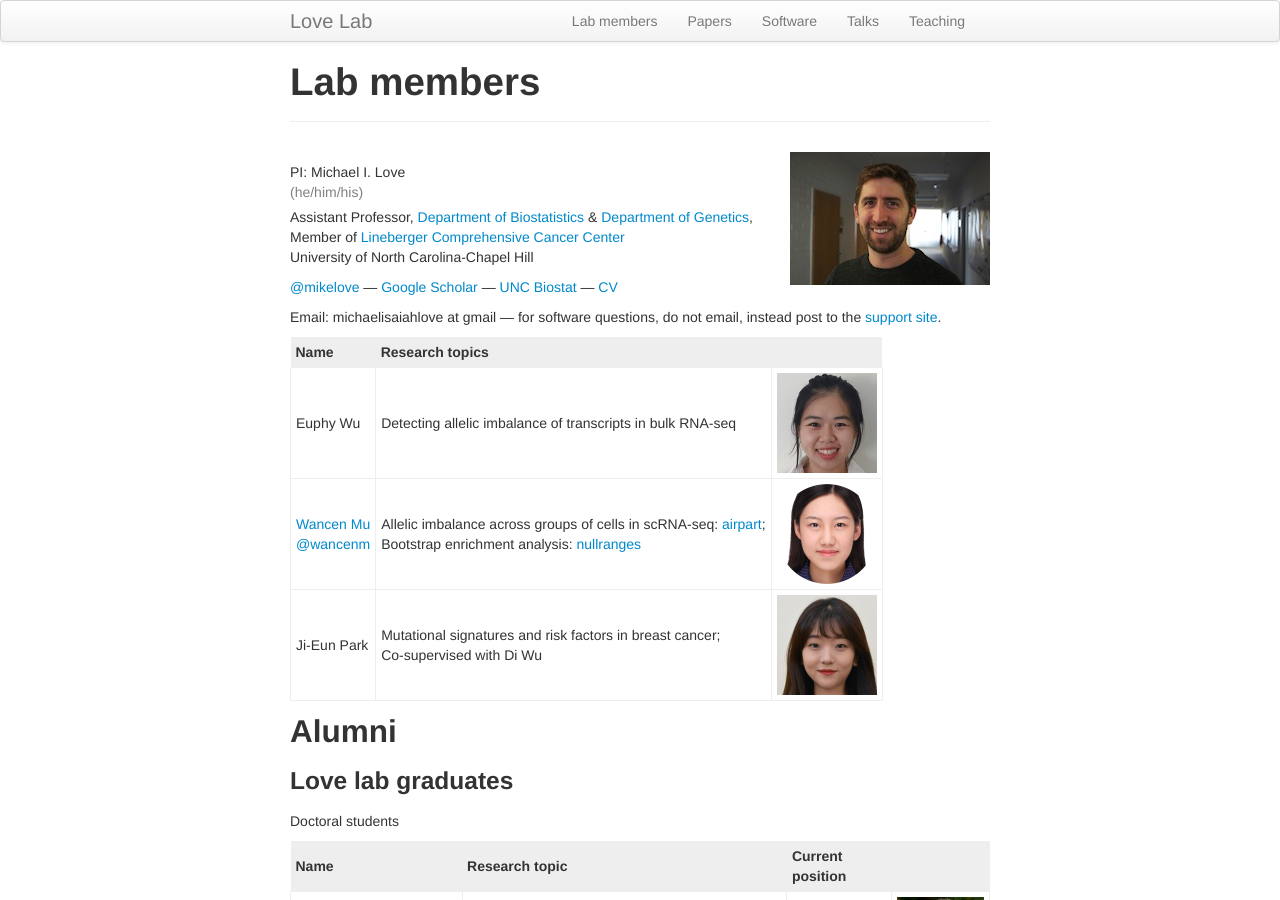
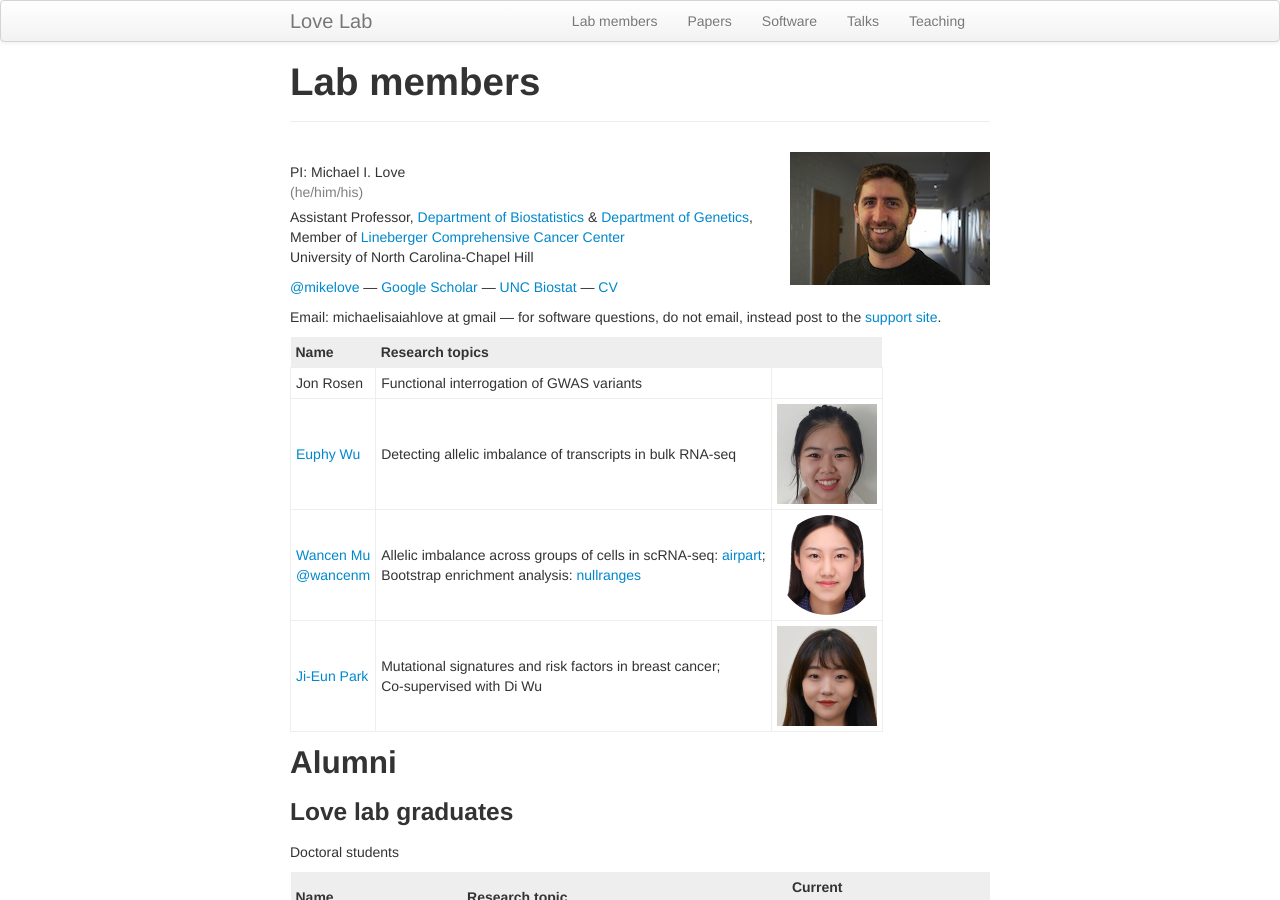
Before and after one commit to mikelove/mikelove.github.io, a Jekyll site: the page built from pages/lab.md, in a window 1280 px wide and 900 px high. Built offline with Jekyll 4.4.1, drawn with Linux system fonts in a browser that asks for light colours.

Commit message:
update lab

```diff
--- a/pages/lab.md
+++ b/pages/lab.md
@@ -39,9 +39,10 @@ do not email, instead post to the [support site](https://support.bioconductor.or
 
 | Name | Research topics | <font color="#EEEEEE">~~~~~~~~~~</font> |
 | :--- | :---- | :---- |
-| Euphy Wu | Detecting allelic imbalance of transcripts in bulk RNA-seq | <img width="100" src="../assets/euphywu.jpg"> |
+| Jon Rosen | Functional interrogation of GWAS variants | |
+| [Euphy Wu](https://www.linkedin.com/in/euphy-wu-09b14383) | Detecting allelic imbalance of transcripts in bulk RNA-seq | <img width="100" src="../assets/euphywu.jpg"> |
 | [Wancen Mu](https://scholar.google.com/citations?user=mw7wEcsAAAAJ&hl=en) <br> [@wancenm](https://twitter.com/wancenm?lang=en) | Allelic imbalance across groups of cells in scRNA-seq: [airpart](https://bioconductor.org/packages/airpart); <br> Bootstrap enrichment analysis: [nullranges](https://bioconductor.org/packages/nullranges) | <img width="100" src="../assets/wancenmu.jpg"> |
-| Ji-Eun Park | Mutational signatures and risk factors in breast cancer; <br> Co-supervised with Di Wu | <img width="100" src="../assets/ji-eunpark.jpg"> |
+| [Ji-Eun Park](https://www.linkedin.com/in/ji-eun-park) | Mutational signatures and risk factors in breast cancer; <br> Co-supervised with Di Wu | <img width="100" src="../assets/ji-eunpark.jpg"> |
 
 ## Alumni
 
```
